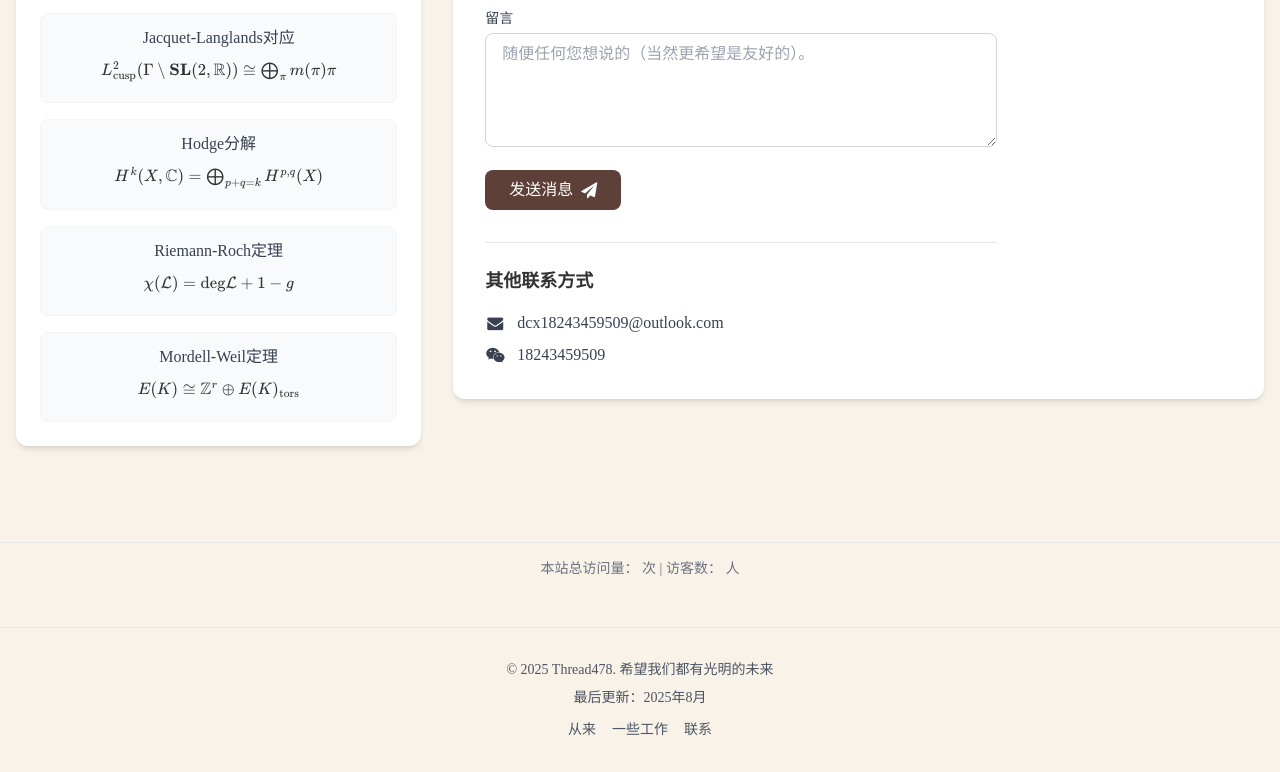
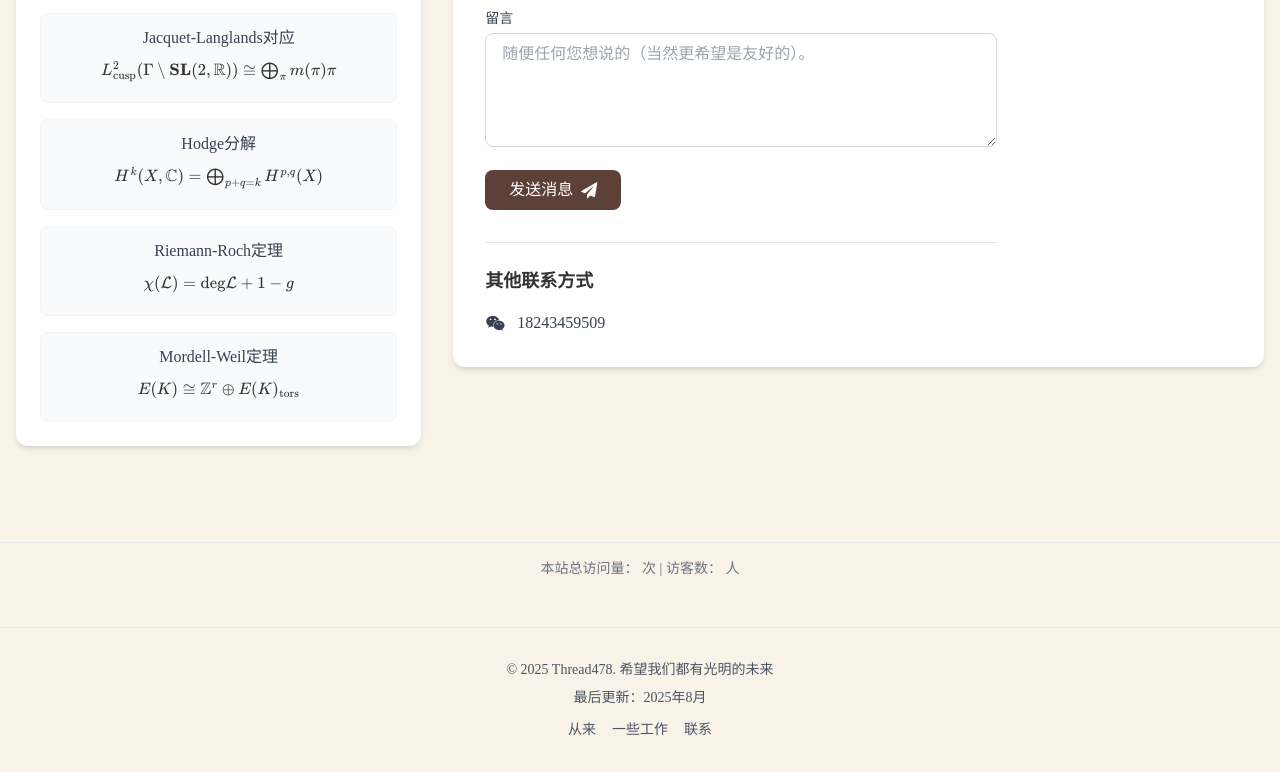
Before and after one commit to Thread478/thread478.github.io, a plain HTML site: page index.html in a window 1280 px wide. Shown: the part 1645-2417 px from the top of the page. Drawn offline with nearby package versions, Linux system fonts and the light colour scheme; some packages are replaced by stand-ins of ours; a script that the page names is missing; a web font is replaced by a local one.

Commit message:
deploy: Thread478/mywebsite@60c13550f381cc1f863989bdb47be8245235bae7

```diff
--- a/index.html
+++ b/index.html
@@ -456,11 +456,6 @@
               <h3 class="text-lg font-semibold mb-4">其他联系方式</h3>
               <div class="space-y-2">
                 <a href="#" class="flex items-center text-gray-700 hover:text-primary transition-colors">
-                  <i class="fa fa-envelope mr-3 w-5 text-center"></i>
-                  <span>dcx18243459509@outlook.com</span>
-                </a>
-
-                <a href="#" class="flex items-center text-gray-700 hover:text-primary transition-colors">
                   <i class="fa fa-wechat mr-3 w-5 text-center"></i>
                   <span>18243459509</span>
                 </a>
```
